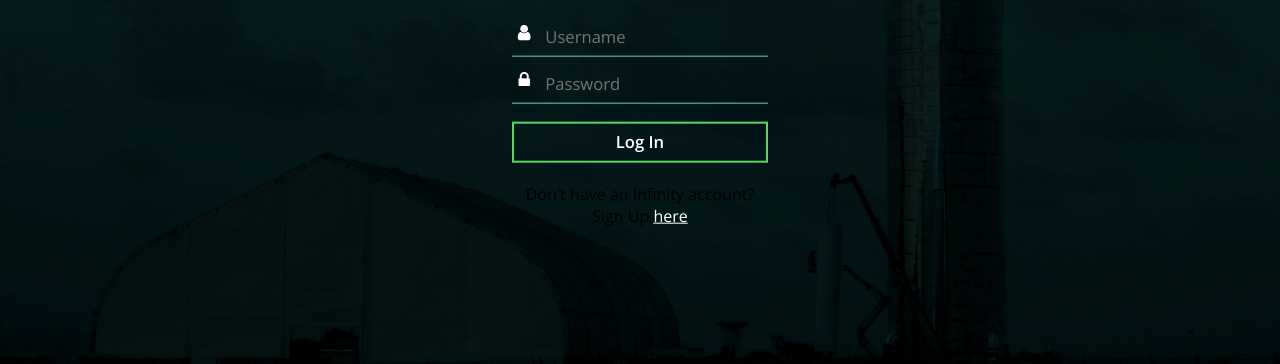
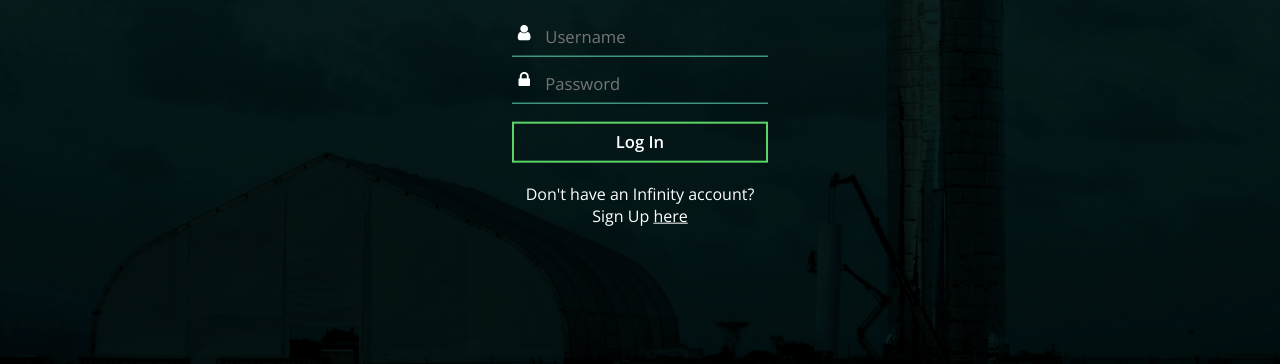
Before and after one commit to tobyhart/2020-DIT-WEB-DESIGN-PROJECT, a plain HTML site: page login.html in a window 1280 px wide. Shown: the part 436-800 px from the top of the page. Drawn offline with nearby package versions, Linux system fonts and the light colour scheme.

Commit message:
Updated styles

```diff
--- a/login.html
+++ b/login.html
@@ -42,7 +42,7 @@
 
         <a href="home.html"><input class="btn" type="button" name="" value="Log In" onclick="localStorage.setItem('loggedin', '2')"></a>
 
-        <p>Don't have an Infinity account?
+        <p id="gotosignup">Don't have an Infinity account?
         <br>Sign Up <a href="signup.html">here</a></p>
     </div>
 
--- a/style.css
+++ b/style.css
@@ -1191,8 +1191,12 @@ footer hr {
 .login-box p {
     text-align: center;
     font-weight: 400;
-    color: black;
+    color: rgb(0, 0, 0);
     padding: 0.7vw 0;
+}
+
+#gotosignup {
+    color: rgb(255, 255, 255);
 }
 
 .login-box a {
```
